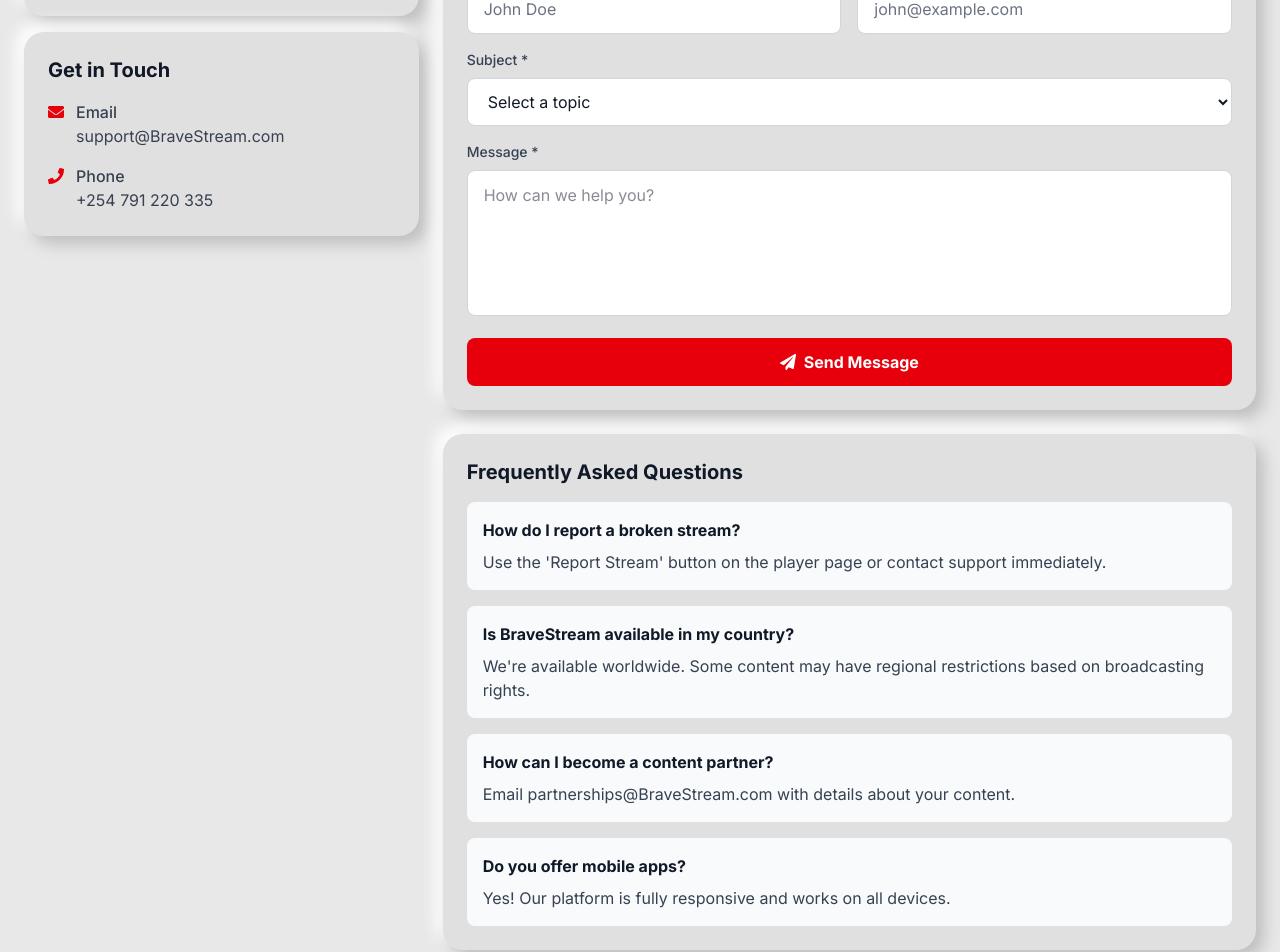
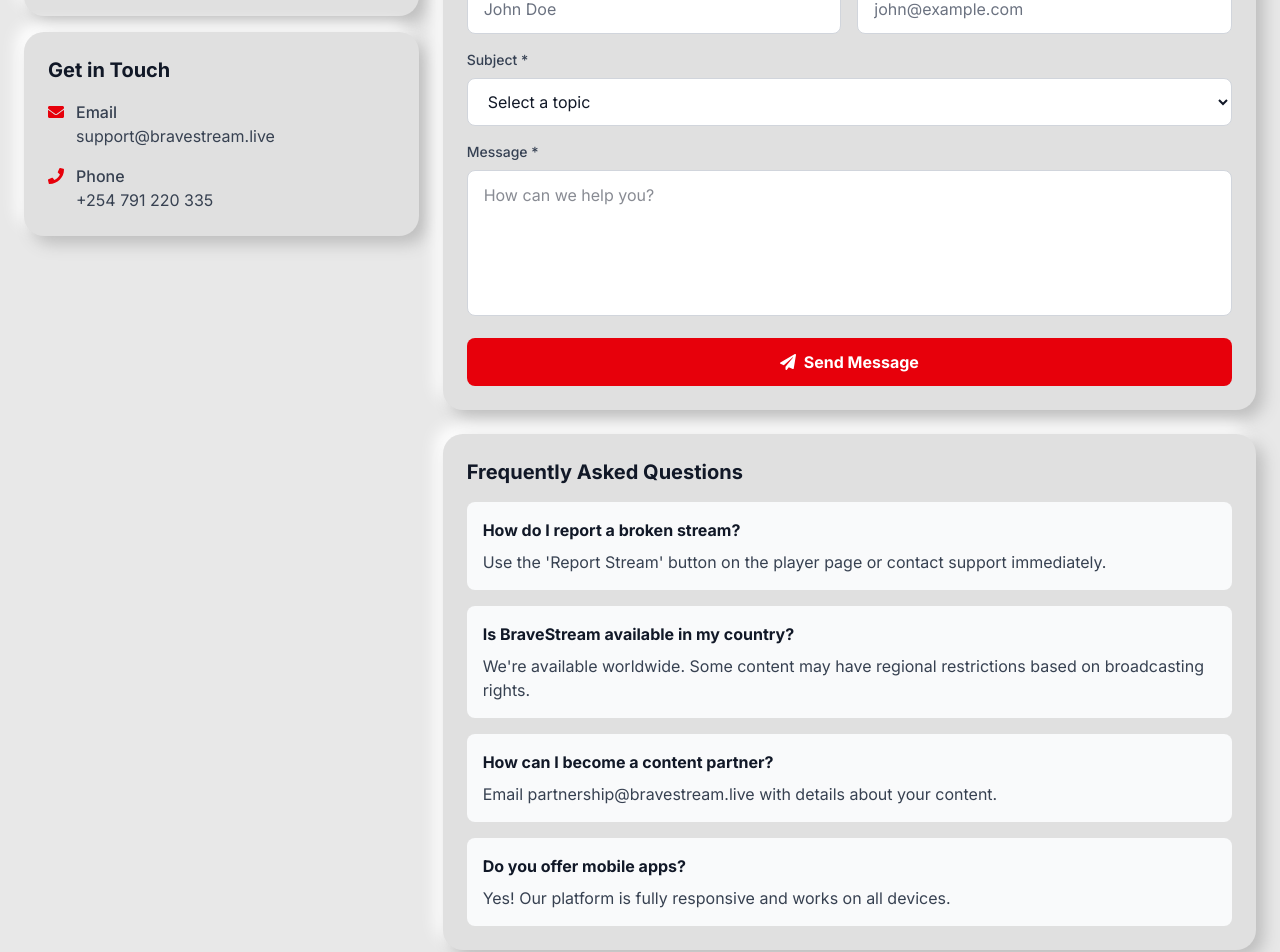
Before and after one commit to Hackerlord1/LiveStream, a Next.js app: page /contact in a window 1280 px wide. Shown: the part 480-1432 px from the top of the page. Built offline with nearby package versions, Linux system fonts and the light colour scheme.

Commit message:
changes on email routing

```diff
--- a/src/app/contact/page.tsx
+++ b/src/app/contact/page.tsx
@@ -84,7 +84,7 @@
                                     <FaEnvelope className="text-red-600 mt-1" />
                                     <div>
                                         <p className="font-medium text-gray-900">Email</p>
-                                        <p className="text-gray-700">support@BraveStream.com</p>
+                                        <p className="text-gray-700">support@bravestream.live</p>
                                     </div>
                                 </div>
                                 <div className="flex items-start gap-3">
@@ -199,7 +199,7 @@
                                     },
                                     {
                                         q: "How can I become a content partner?",
-                                        a: "Email partnerships@BraveStream.com with details about your content."
+                                        a: "Email partnership@bravestream.live with details about your content."
                                     },
                                     {
                                         q: "Do you offer mobile apps?",
--- a/src/app/dmca/page.tsx
+++ b/src/app/dmca/page.tsx
@@ -95,7 +95,7 @@
                                 <div className="bg-white p-4 rounded-lg border border-gray-300">
                                     <p className="font-semibold text-gray-900">DMCA Agent</p>
                                     <p className="text-gray-700">BraveStream Legal Department</p>
-                                    <p className="text-gray-700">Email: dmca@BraveStream.com</p>
+                                    <p className="text-gray-700">Email: dmca@bravestream.live</p>
                                     <p className="text-gray-700 text-sm mt-2">Response Time: 24-48 hours</p>
                                 </div>
                             </div>
```
